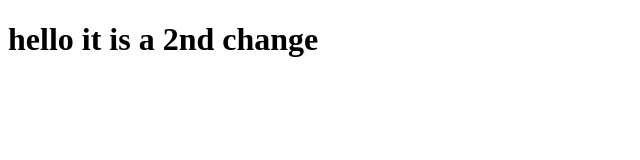
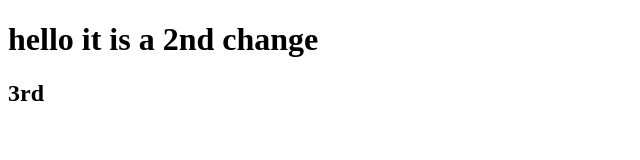
Before and after one commit to CoderSuman5/Shresth-sir-demo-repo, a plain HTML site: page index.html in a window 1280 px wide. Shown: the full height of the page, 0-640 px from the left. Drawn offline with Linux system fonts and the light colour scheme.

Commit message:
4th commit

```diff
--- a/index.html
+++ b/index.html
@@ -7,5 +7,6 @@
 </head>
 <body>
 <h1>hello it is a 2nd change</h1>
+<h2>3rd </h2>
 </body>
 </html>
```
